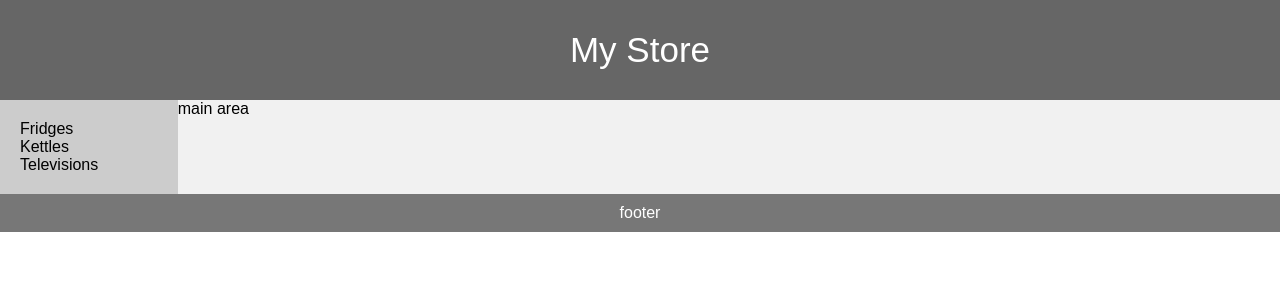
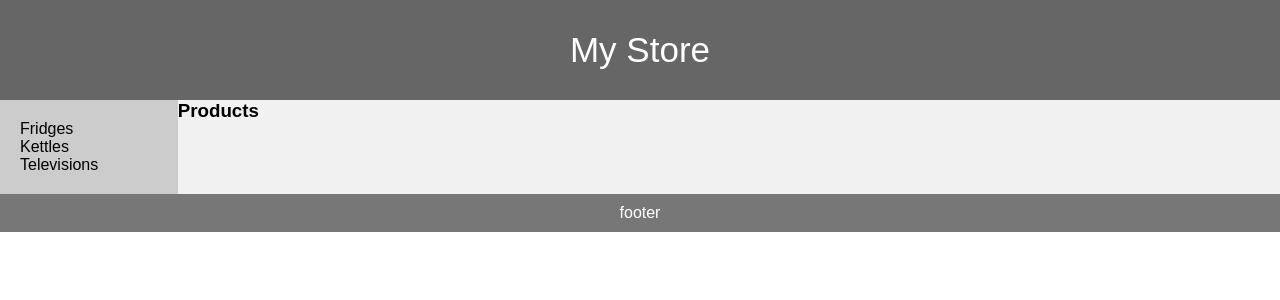
Before and after one commit to StHucher/e-store, a React (Create React App) app: page / in a window 1280 px wide. Shown: the top 300 px of the page. Built offline with nearby package versions, Linux system fonts and the light colour scheme; data requests are answered from the project's data file.

Commit message:
Display products by category

```diff
--- a/src/App.js
+++ b/src/App.js
@@ -6,25 +6,35 @@ import Category from './components/Category';
 
 function App() {
 
-  const [results, setResults] = useState([]);
+  const [categories, setCategories] = useState([]);
+  const [products, setProducts] = useState([]);
 
  React.useEffect(() => {
     fetch("http://localhost:3001/categories")
     .then(response => response.json())
     .then(data => {
       console.log(data);
-      setResults(data)
+      setCategories(data)
     })
   }, [])
 
   const handleCategoryClick = (id) => {
-    alert('id:' + id);
+    fetch("http://localhost:3001/products?catId=" +id)
+    .then(response => response.json())
+    .then(data => {
+      console.log(data);
+      setProducts(data)
+    })
   }
 
   const renderCategories = () => {
-    return results.map(c =>
+    return categories.map(c =>
       <Category key={c.id} id={c.id} title={c.title} onCategoryClick={() => handleCategoryClick(c.id)} />
       );
+  }
+
+  const renderProducts = () => {
+    return products.map(p => <div>{p.title}</div> )
   }
 
   return (
@@ -35,12 +45,13 @@ function App() {
       <section>
         <nav>
           {
-            results &&  renderCategories()
+            categories &&  renderCategories()
           }
 
         </nav>
         <article>
-          main area
+          <h1>Products</h1>
+          { products && renderProducts() }
         </article>
 
       </section>
```
